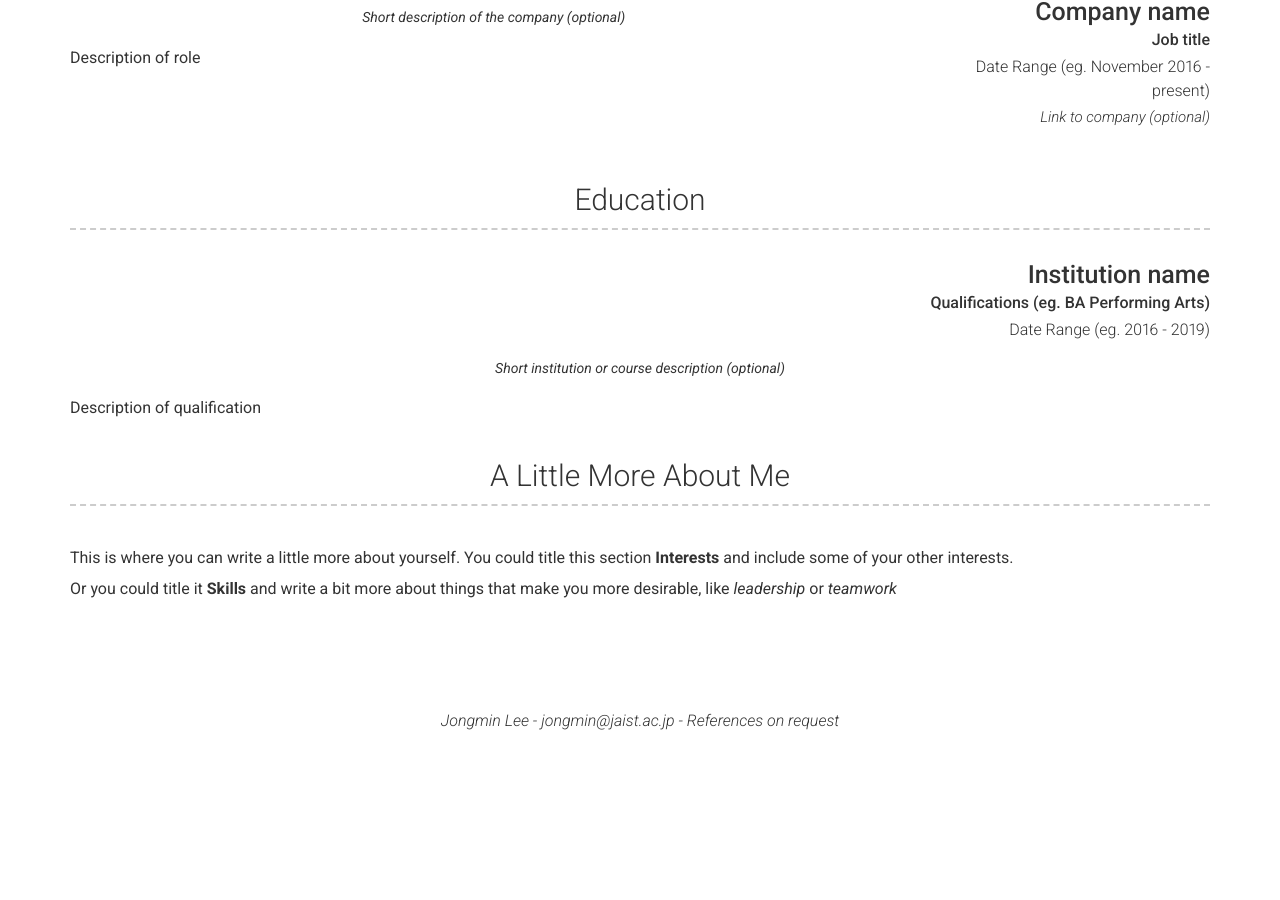
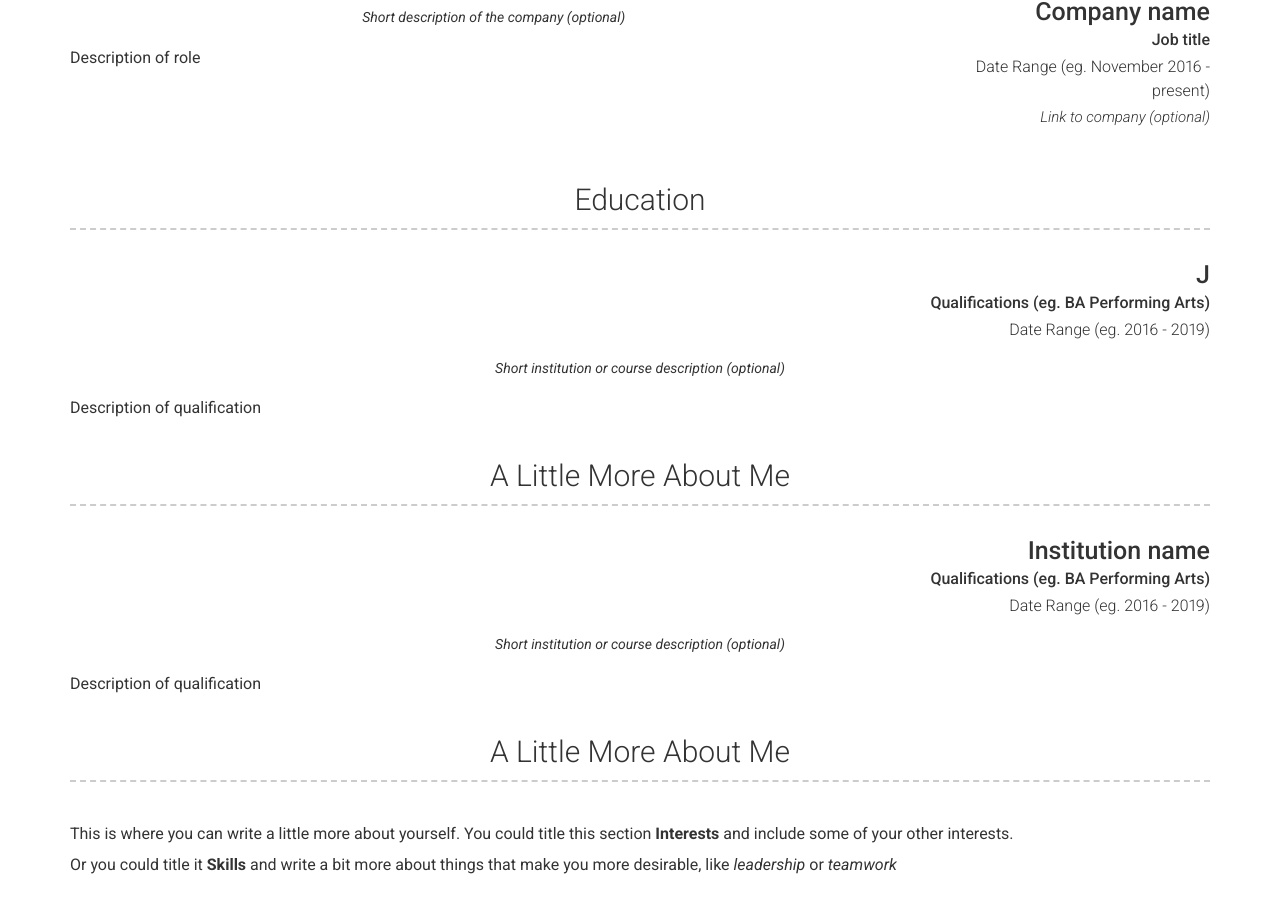
Before and after one commit to strike137/strike137.github.io, a Jekyll site: the page built from index.md, in a window 1280 px wide and 900 px high, scrolled down 1440 px. Built offline with Jekyll 4.4.1, drawn with Linux system fonts in a browser that asks for light colours; nearby versions of some CDN libraries; before the commit the page ends 2180 px from its top, so only the background shows below that.

Commit message:
Update _config.yml

```diff
--- a/_config.yml
+++ b/_config.yml
@@ -120,6 +120,23 @@ content:
     layout: list
     content:
       - layout: top-right
+        title: J
+        sub_title: Qualifications (eg. BA Performing Arts)
+        caption: Date Range (eg. 2016 - 2019)
+        quote: >
+          Short institution or course description (optional)
+        description: | # this will include new lines to allow paragraphs
+          Description of qualification
+  - title: A Little More About Me
+    layout: text
+    content: | # this will include new lines to allow paragraphs
+      This is where you can write a little more about yourself. You could title this section **Interests** and include some of your other interests.
+
+      Or you could title it **Skills** and write a bit more about things that make you more desirable, like *leadership* or *teamwork*
+
+    layout: list
+    content:
+      - layout: top-right
         title: Institution name
         sub_title: Qualifications (eg. BA Performing Arts)
         caption: Date Range (eg. 2016 - 2019)
@@ -133,6 +150,7 @@ content:
       This is where you can write a little more about yourself. You could title this section **Interests** and include some of your other interests.
 
       Or you could title it **Skills** and write a bit more about things that make you more desirable, like *leadership* or *teamwork*
+
 
 # Footer
 footer_show_references: true
```
